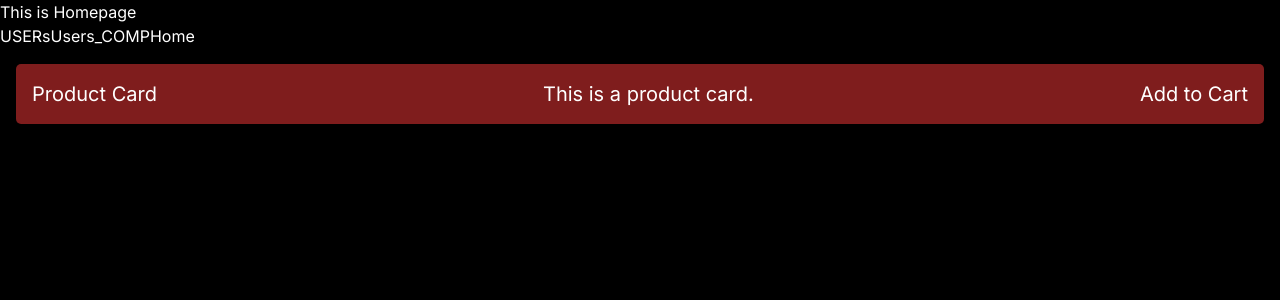
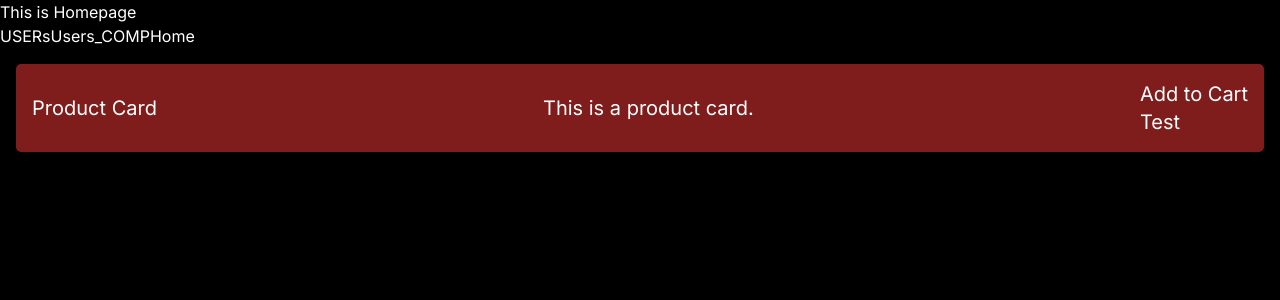
Before and after one commit to DoosanD/next-website, a Next.js app: page / in a window 1280 px wide. Shown: the top 300 px of the page. Built offline with nearby package versions, Linux system fonts and the light colour scheme.

Commit message:
10/03/2025

```diff
--- a/app/components/AddToCart.tsx
+++ b/app/components/AddToCart.tsx
@@ -5,6 +5,7 @@ const AddToCart = () => {
   return (
     <div>
       <button className='btn btn-warning test' onClick={()=>{console.log('Click!')}}>Add to Cart</button>
+      <div className='btn border-t-cyan-300' onClick={()=>{alert("does it work")}}>Test</div>
     </div>
   )
 }
```
